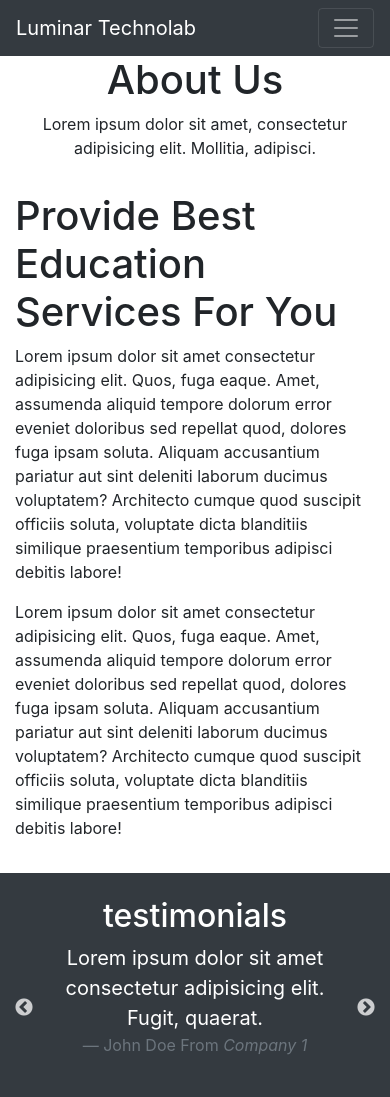
After one commit to jissmonjose/students-courses-app, a Django app: page /about/ in a window 390 px wide. The commit adds this page. Run offline with Django 3.2, Linux system fonts and the light colour scheme; some libraries are stand-ins or nearby versions.

Commit message:
done adding testimonial to the page

```diff
--- a/user_reg_proj_root/templates/partial/_navbar.html
+++ b/user_reg_proj_root/templates/partial/_navbar.html
@@ -1,6 +1,6 @@
  <nav class="navbar navbar-expand-lg navbar-dark bg-primary sticky-top">
         <div class="container">
-            <a href="#" class="navbar-brand">Luminar Technolab</a>
+            <a href="{% url 'index_page' %}" class="navbar-brand">Luminar Technolab</a>
             <button class="navbar-toggler" data-toggle="collapse" data-target="#navlinks">
                 <span class="navbar-toggler-icon"></span>
             </button>
--- /dev/null
+++ b/user_reg_proj_root/templates/userapp/about.html
@@ -0,0 +1,151 @@
+<!DOCTYPE html>
+
+{% load static %}
+<html lang="en">
+<head>
+  <meta charset="UTF-8">
+  <meta name="viewport" content="width=device-width, initial-scale=1.0">
+  <meta http-equiv="X-UA-Compatible" content="ie=edge">
+  <link rel="stylesheet" href="https://use.fontawesome.com/releases/v5.0.13/css/all.css" integrity="sha384-DNOHZ68U8hZfKXOrtjWvjxusGo9WQnrNx2sqG0tfsghAvtVlRW3tvkXWZh58N9jp"
+    crossorigin="anonymous">
+  <link rel="stylesheet" href="https://stackpath.bootstrapcdn.com/bootstrap/4.1.1/css/bootstrap.min.css" integrity="sha384-WskhaSGFgHYWDcbwN70/dfYBj47jz9qbsMId/iRN3ewGhXQFZCSftd1LZCfmhktB"
+    crossorigin="anonymous">
+    <link rel="stylesheet" href="https://cdnjs.cloudflare.com/ajax/libs/slick-carousel/1.9.0/slick.css" />
+    <link rel="stylesheet" href="https://cdnjs.cloudflare.com/ajax/libs/slick-carousel/1.9.0/slick-theme.css" />
+    <link rel="stylesheet" href="{% static 'new.css' %}">
+
+  <title>Luminar Technolab</title>
+</head>
+
+<body>
+  <nav class="navbar navbar-expand-sm navbar-dark bg-dark">
+    <div class="container">
+      <a href="index.html" class="navbar-brand">Luminar Technolab</a>
+      <button class="navbar-toggler" data-toggle="collapse" data-target="#navbarCollapse">
+        <span class="navbar-toggler-icon"></span>
+      </button>
+      <div class="collapse navbar-collapse" id="navbarCollapse">
+        <ul class="navbar-nav ml-auto">
+          <li class="nav-item">
+            <a href="{% url 'index_page' %}" class="nav-link">Home</a>
+          </li>
+          <li class="nav-item active">
+            <a href="about.html" class="nav-link">About Us</a>
+          </li>
+          <li class="nav-item">
+            <a href="contact.html" class="nav-link">Contact</a>
+          </li>
+        </ul>
+      </div>
+    </div>
+  </nav>
+
+  <!-- page header -->
+  <header id="page-header">
+      <div class="container">
+          <div class="row">
+              <div class="col-md-6 text-center m-auto">
+                  <h1>About Us</h1>
+                  <p>
+                      Lorem ipsum dolor sit amet, consectetur adipisicing elit. Mollitia, adipisci.
+                  </p>
+              </div>
+          </div>
+      </div>
+  </header>
+
+<!-- About section -->
+
+  <!-- ABOUT SECTION -->
+  <section id="about" class="py-3">
+    <div class="container">
+      <div class="row">
+        <div class="col-md-6">
+          <h1>Provide Best Education Services For You</h1>
+          <p>Lorem ipsum dolor sit amet consectetur adipisicing elit. Quos, fuga eaque. Amet, assumenda aliquid tempore dolorum
+            error eveniet doloribus sed repellat quod, dolores fuga ipsam soluta. Aliquam accusantium pariatur aut sint deleniti
+            laborum ducimus voluptatem? Architecto cumque quod suscipit officiis soluta, voluptate dicta blanditiis similique
+            praesentium temporibus adipisci debitis labore!</p>
+          <p>Lorem ipsum dolor sit amet consectetur adipisicing elit. Quos, fuga eaque. Amet, assumenda aliquid tempore dolorum
+            error eveniet doloribus sed repellat quod, dolores fuga ipsam soluta. Aliquam accusantium pariatur aut sint deleniti
+            laborum ducimus voluptatem? Architecto cumque quod suscipit officiis soluta, voluptate dicta blanditiis similique
+            praesentium temporibus adipisci debitis labore!</p>
+        </div>
+        <div class="col-md-6">
+          <img src="https://source.unsplash.com/random/700x700/?education" alt="" class="img-fluid rounded-circle d-none d-md-block about-img">
+        </div>
+      </div>
+    </div>
+  </section>
+
+
+  <!-- TESTIMONIALS -->
+  <section id="testimonials" class="p-4 bg-dark text-white">
+    <div class="container">
+      <h2 class="text-center">testimonials</h2>
+      <div class="row text-center">
+        <div class="col">
+          <div class="slider">
+            <div>
+              <blockquote class="blockquote">
+                <p class="mb-0">
+                  Lorem ipsum dolor sit amet consectetur adipisicing elit. Fugit, quaerat.
+                </p>
+                <footer class="blockquote-footer">John Doe From
+                  <cite title="Company 1">Company 1</cite>
+                </footer>
+              </blockquote>
+            </div>
+            <div>
+              <blockquote class="blockquote">
+                <p class="mb-0">
+                  Lorem ipsum dolor sit amet consectetur adipisicing elit. Fugit, quaerat.
+                </p>
+                <footer class="blockquote-footer">Sam Smith From
+                  <cite title="Company 2">Company 2</cite>
+                </footer>
+              </blockquote>
+            </div>
+            <div>
+              <blockquote class="blockquote">
+                <p class="mb-0">
+                  Lorem ipsum dolor sit amet consectetur adipisicing elit. Fugit, quaerat.
+                </p>
+                <footer class="blockquote-footer">Meghan Williams From
+                  <cite title="Company 3">Company 3</cite>
+                </footer>
+              </blockquote>
+            </div>
+          </div>
+        </div>
+      </div>
+    </div>
+  </section>
+
+
+
+
+
+
+  <script src="http://code.jquery.com/jquery-3.3.1.min.js" integrity="sha256-FgpCb/KJQlLNfOu91ta32o/NMZxltwRo8QtmkMRdAu8="
+    crossorigin="anonymous"></script>
+  <script src="https://cdnjs.cloudflare.com/ajax/libs/popper.js/1.14.3/umd/popper.min.js" integrity="sha384-ZMP7rVo3mIykV+2+9J3UJ46jBk0WLaUAdn689aCwoqbBJiSnjAK/l8WvCWPIPm49"
+    crossorigin="anonymous"></script>
+  <script src="https://stackpath.bootstrapcdn.com/bootstrap/4.1.1/js/bootstrap.min.js" integrity="sha384-smHYKdLADwkXOn1EmN1qk/HfnUcbVRZyYmZ4qpPea6sjB/pTJ0euyQp0Mk8ck+5T"
+    crossorigin="anonymous"></script>
+    <script src="https://cdnjs.cloudflare.com/ajax/libs/slick-carousel/1.9.0/slick.js" integrity="sha256-zUQGihTEkA4nkrgfbbAM1f3pxvnWiznBND+TuJoUv3M=" crossorigin="anonymous"></script>
+
+  <script>
+    // Get the current year for the copyright
+    $('#year').text(new Date().getFullYear());
+
+    $('.slider').slick({
+      infinite: true,
+      slideToShow: 1,
+      slideToScroll: 1
+    });
+
+  </script>
+</body>
+
+</html>
--- a/user_reg_proj_root/userapp/urls.py
+++ b/user_reg_proj_root/userapp/urls.py
@@ -5,9 +5,10 @@ from django.contrib.auth import views as auth_views
 from . import views
 
 urlpatterns = [
-    path('', views.register, name='register'),
+    path('register/', views.register, name='register'),
     path('home/', views.home, name='home'),
-    path('index/', views.index_page, name='index_page'),
+    path('', views.index_page, name='index_page'),
+    path('about/', views.about_page, name='about_page'),
     path('login/', auth_views.LoginView.as_view(template_name='userapp/login.html'), name='login'),
     path('logout/', auth_views.LogoutView.as_view(template_name='userapp/logout.html'), name='logout'),
 
--- a/user_reg_proj_root/userapp/views.py
+++ b/user_reg_proj_root/userapp/views.py
@@ -37,3 +37,8 @@ def home(request):
 # index view
 def index_page(request):
     return render(request, 'userapp/index.html')
+
+
+# about view
+def about_page(request):
+    return render(request, 'userapp/about.html')
```
Also changed, not shown: user_reg_proj_root/templates/userapp/index.html (+4 -4 lines), 1 other file.
